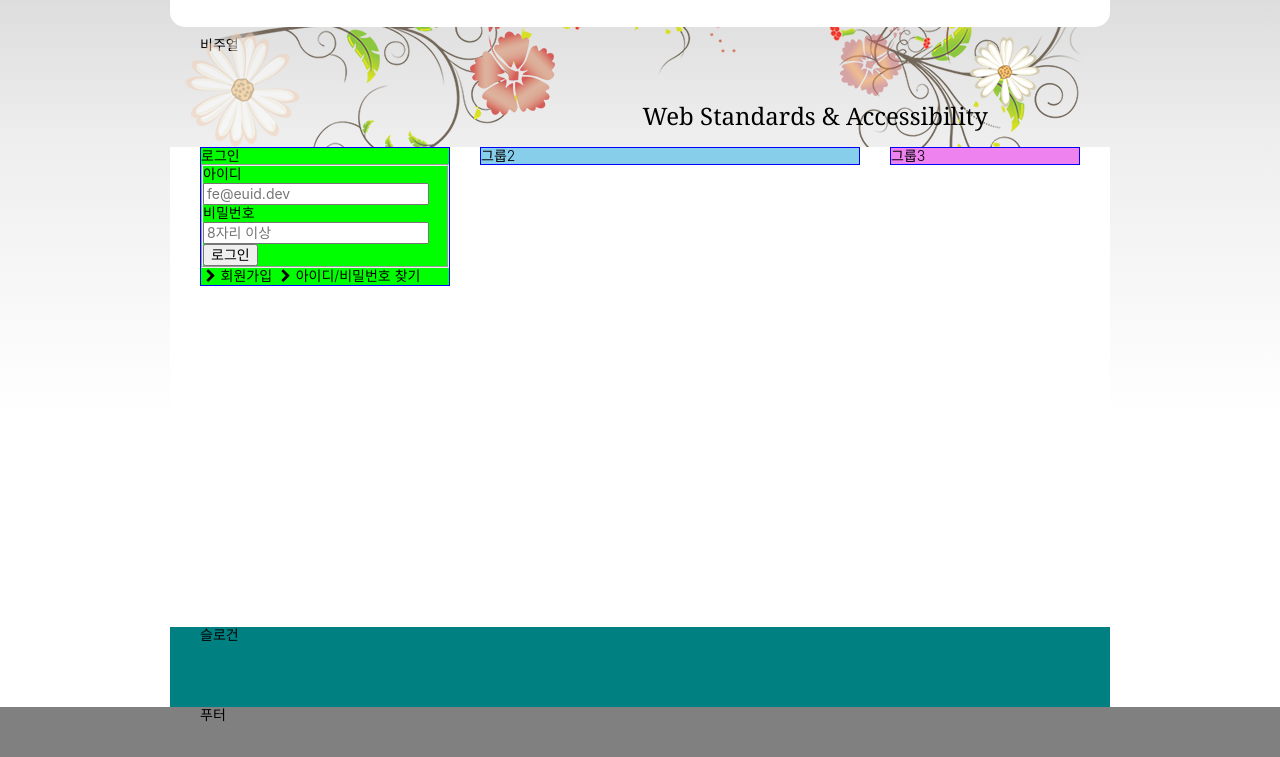
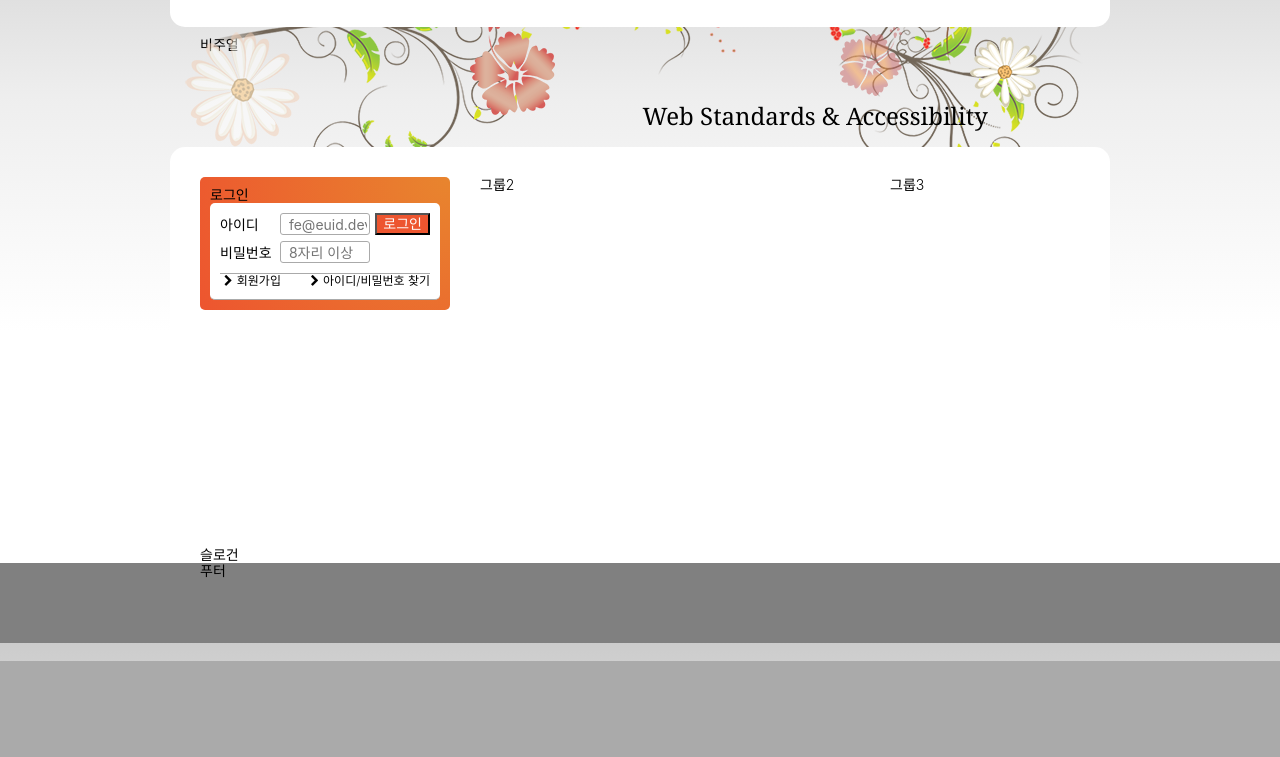
Before and after one commit to ansoooniii/webcafe, a plain HTML site: page index.html in a window 1280 px wide. Shown: the part 139-896 px from the top of the page. After the commit the page ends 800 px from the top, so only its background shows below. Drawn offline with nearby package versions, Linux system fonts and the light colour scheme; a web font is replaced by a local one.

Commit message:
로그인 1차

```diff
--- a/styles/main.css
+++ b/styles/main.css
@@ -16,6 +16,8 @@
 
   --orange100: #e8852e;
   --orange200: #ed552f;
+
+  --yellow:#ff0;
 
   --container-size: 940px;
   --spacing-lg: 30px;
@@ -59,6 +61,11 @@ body{
 a{
   color: inherit;
   text-decoration: none;
+}
+
+/* 테두리 초기화 */
+fieldset{
+  border: 0 none;
 }
 
 
@@ -319,12 +326,13 @@ a{
 
 /* 메인콘텐츠 */
 .main{
-  height: 60vh;
+  min-height: 400px;
   width: var(--container-size);
   margin: 0 auto;
   background-color: var(--white);
   display: flow-root;
-  padding: 0 15px;
+  padding: 30px 15px;
+  border-radius: 15px 15px 0 0;
 
 }
 
@@ -332,28 +340,114 @@ a{
 .group{
   float: left;
   margin: 0 15px;
-  border: 1px solid blue;
 }
 
 .group1{
-  background-color: lime;
+
   width: 250px;
 
 
 }
 .group2{
-  background-color: skyblue;
   width: 380px;
 
 }
 .group3{
-  background-color: violet;
   width: 190px;
 
 }
 
 
-/* 슬로건 */
+
+/* 로그인 */
+.login{
+  padding: 10px;
+  border-radius: 5px;
+  background: var(--orange200) radial-gradient(circle at right top, var(--orange100), var(--orange200));
+  button
+
+
+  .login-title{
+   color: var(--yellow);
+   font-size: 1.5rem;
+   font-weight: 700;
+   text-indent: 1em;
+   margin-bottom: 15px;
+ }
+
+  .login-form{
+    background-color: var(--white);
+    border-radius: 5px 5px 0 0;
+    padding: 10px 10px 0 10px;
+
+    fieldset{
+     position: relative;
+     border-bottom: 1px solid var(--gray300);
+     display: flex;
+     flex-flow: column nowrap;
+     row-gap: 6px;
+     padding-bottom: 10px;
+    }
+
+
+    label{
+      display: inline-block;
+      width: 4em;
+    }
+
+    input{
+      width:90px;
+      border: 1px solid var(--gray300);
+      border-radius: 3px;
+      padding: 2px 2px 2px 8px;
+      height: 22px;
+    }
+
+    button{
+      position: absolute;
+      top: 0;
+      right: 0;
+      color: var(--white);
+      background-color: var(--orange200);
+      font-size:
+      border-radius: ;
+    }
+
+  }
+
+
+  .sign{
+    background-color: var(--white);
+    border-radius: 0 0 5px 5px;
+    padding: 0 10px 10px 10px;
+    display: flex;
+    flex-flow: row nowrap;
+    justify-content: space-between;
+    font-size: 1.2rem;
+    border-bottom: 1px solid var(--gray300);
+    }
+  }
+
+  /* .login-item
+  position: relative;
+  float: left;
+  border-left: 2px solid var(--white);
+
+   button{
+
+    background: var(--orange200);
+    padding: 16px 20px;
+    font-size: 1.6rem;
+    font-weight: 700;
+    text-shadow: 1px 1px 0 var(--black), -1px -1px 0 var(--black);
+
+   } */
+
+}
+
+
+
+ /* 슬로건 */
 .slogan{
   background-color: teal;
   height: 10vh;
```
